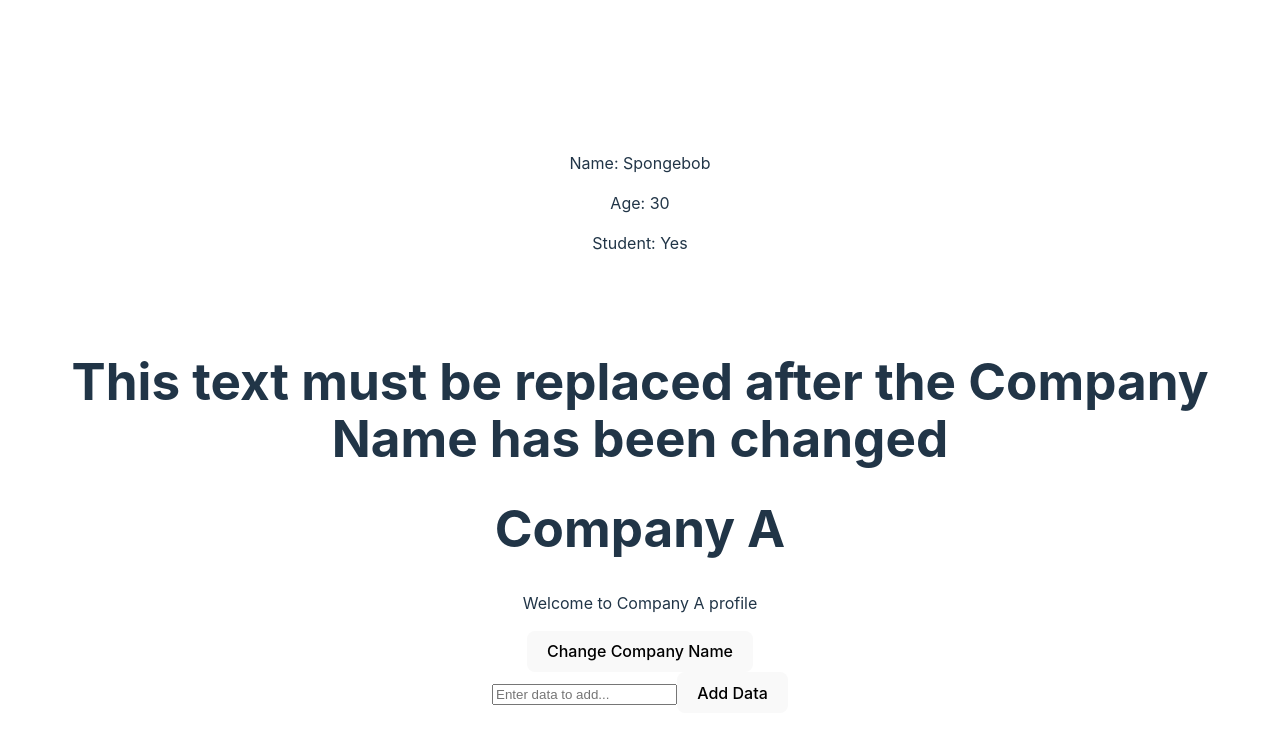
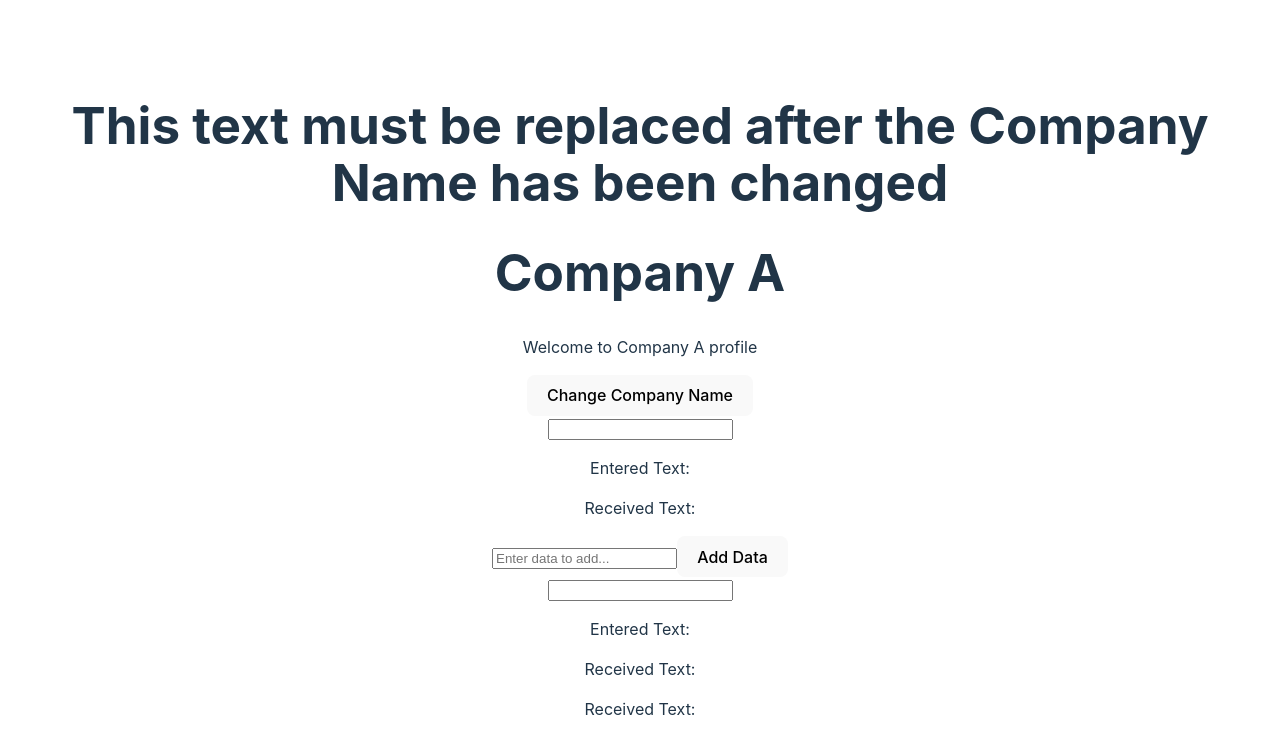
Before and after one commit to clavelian/PracticeReact, a React (Vite) app in the folder RP/: page / in a window 1280 px wide. Shown: the top 754 px of the page. Built offline with nearby package versions, Linux system fonts and the light colour scheme.

Commit message:
add: components

```diff
--- a/RP/src/App.jsx
+++ b/RP/src/App.jsx
@@ -5,10 +5,12 @@ import './App.css'
 // // import viteLogo from '/vite.svg'
 // import CounterCounter from './Components/CounterCounter.jsx'
 // import Counter from './Components/Counter.jsx'
-import Student from './Components/Student.jsx'
+// import Student from './UnusedComponents/Student.jsx'
 import Kumpanya from './Components/Kumpanya.jsx'
 import AddDataItem from './Components/addLocalStorage.jsx'
 import DisplayData from './Components/DisplayLocalStorage.jsx'
+import MyComponent from './Components/MyComponent.jsx'
+import OtherComponent from './Components/OtherComponent.jsx'
 
 function App() {
   // const [count, setCount] = useState(0)
@@ -34,18 +36,19 @@ function App() {
         <CounterCounter/>
         </div>
         <Counter/> */}
-        <br/>
-        <br/>
-        <Student name="Spongebob" age={30} isStudent={true}  />
-        <br/>
-        <br/>
+        {/* <br/>
+        <br/> */}
+        {/* <Student name="Spongebob" age={30} isStudent={true}  /> */}
+        {/* <br/>
+        <br/> */}
         {/* <MyComponent /> */}
         <h1>This text must be replaced after the Company Name has been changed</h1>
         <Kumpanya />
 
         <AddDataItem />
         <DisplayData />
-
+        <MyComponent />
+        <OtherComponent  />
     </>
   )
 }
--- a/RP/src/Components/CompanyInformation.jsx
+++ b/RP/src/Components/CompanyInformation.jsx
@@ -24,11 +24,9 @@ function MyComponent() {
 
   return (
     <div>
-      <input type="text" value={inputText} onChange={handleChange} />
-      {/* You can access the input value as a prop here */}
+      <input type="text" value={inputText} onChange={handleChange} />       {/* You can access the input value as a prop here */}
       <p>Entered Text: {inputText}</p>  {/* Displaying the input for reference */}
-      {/* You can pass the inputText as a prop to another component here */}
-      <OtherComponent inputText={inputText} />
+      <OtherComponent inputText={inputText} />       {/* You can pass the inputText as a prop to another component here */}
     </div>
   );
 }
--- a/RP/src/Components/MyComponent.jsx
+++ b/RP/src/Components/MyComponent.jsx
@@ -1,4 +1,5 @@
 import { useState } from "react";
+import OtherComponent from "./OtherComponent";
 
 
 function MyComponent() {
--- /dev/null
+++ b/RP/src/Components/OtherComponent.jsx
@@ -0,0 +1,21 @@
+import PropTypes from 'prop-types'
+
+function OtherComponent(props) {
+    const { inputText } = props;
+
+    // You can use the received inputText prop here
+    return (
+      <div>
+        <p>Received Text: {inputText}</p>
+      </div>
+    );
+  }
+  OtherComponent.propTypes = {
+    inputText: PropTypes.string.isRequired
+  }
+  OtherComponent.defaultProps = {
+    inputText: '',
+  };
+
+
+  export default OtherComponent;
--- a/RP/src/Components/addLocalStorage.jsx
+++ b/RP/src/Components/addLocalStorage.jsx
@@ -1,15 +1,18 @@
 import { useState } from 'react';
+import MyComponent from './MyComponent'
 
-function AddDataItem() {
+  const AddDataItem = () => {
   const [data, setData] = useState('');
-
   const handleSubmit = (e) => {
     e.preventDefault(); // Prevent default form submission behavior
     localStorage.setItem('myData', data); // Store data in localStorage
     setData(''); // Clear the input field after submission
   };
 
+
   return (
+    <>
+    <MyComponent />
     <form onSubmit={handleSubmit}>
       <input
         type="text"
@@ -19,7 +22,9 @@ function AddDataItem() {
       />
       <button type="submit">Add Data</button>
     </form>
+    </>
   );
 }
 
+
 export default AddDataItem;
--- a/RP/src/UnusedComponents/DisplayProp.jsx
+++ b/RP/src/UnusedComponents/DisplayProp.jsx
@@ -1,4 +1,4 @@
-import Student from '../Components/Student'
+import Student from './Student'
 
 const DisplayProp = () => {
     return (
```
Also changed, not shown: RP/src/UnusedComponents/Student.jsx (renamed from RP/src/Components/Student.jsx).
